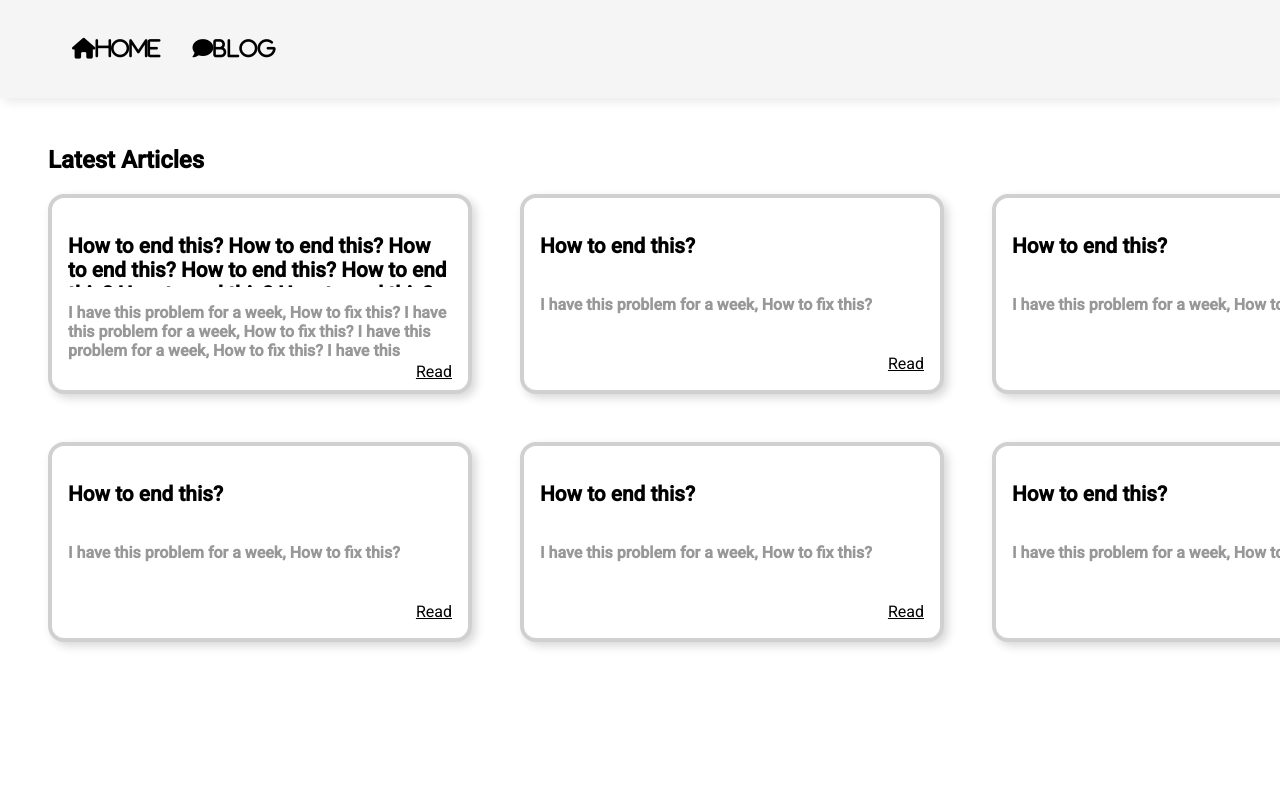
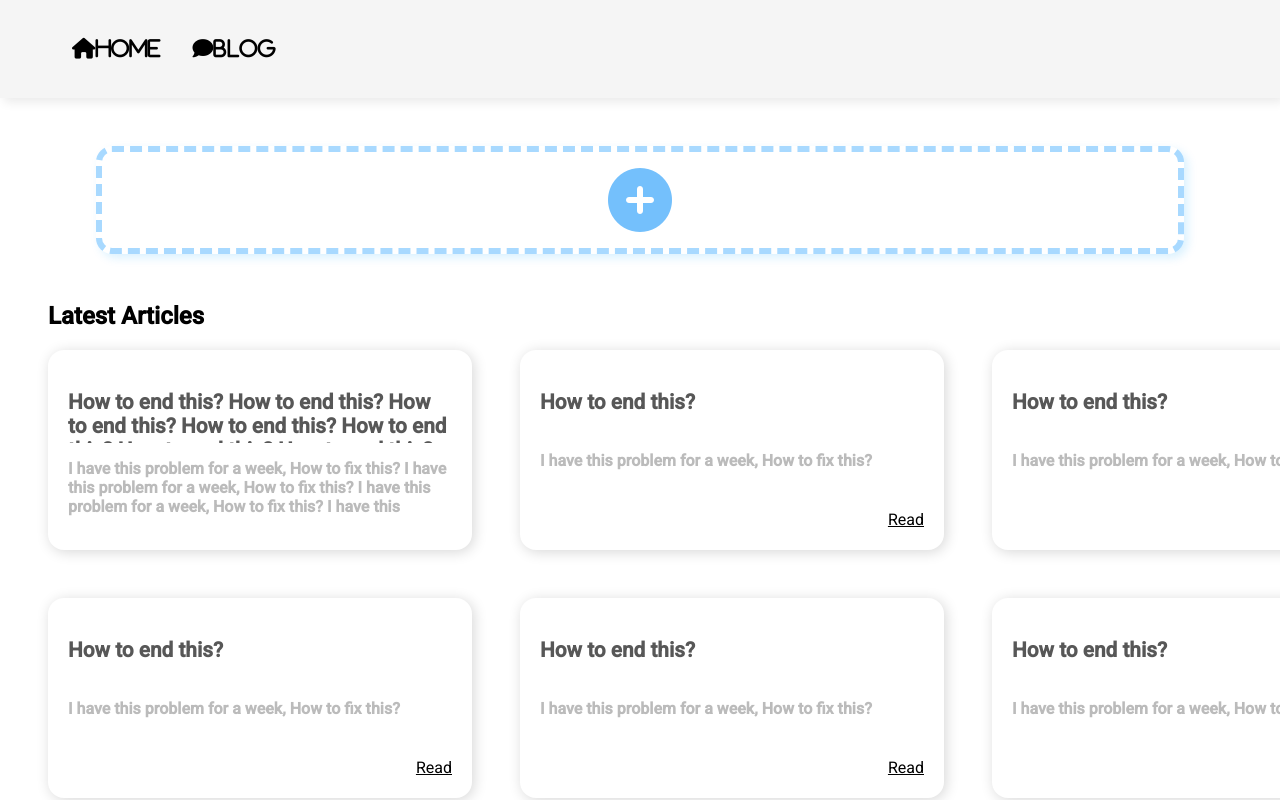
Before and after one commit to Anadyts/Angular-Web-Blog, an Angular app: page /blog in a window 1280 px wide. Shown: the top 800 px of the page. Built offline with nearby package versions, Linux system fonts and the light colour scheme; no server answers; sample sign-in values are in the browser's storage.

Commit message:
Add create blog page

```diff
--- a/src/app/app.routes.ts
+++ b/src/app/app.routes.ts
@@ -5,11 +5,13 @@ import { HomeComponent } from './home/components/home.component';
 import { BlogComponent } from './blog/components/blog.component';
 import { authGuard } from './core/guards/auth.guard';
 import { notAuthGuard } from './core/guards/notAuth.guard';
+import { CreateArticleComponent } from './create-article/components/create-article.component';
 
 export const routes: Routes = [
     {path:'login', component:LoginComponent, canActivate:[notAuthGuard]},
     {path:'blog', component:BlogComponent, canActivate:[authGuard]},
     {path:'register', component:RegisterComponent, canActivate:[notAuthGuard]},
+    {path:'blog/create-article', component:CreateArticleComponent, canActivate:[authGuard]},
     {path:'', component:HomeComponent},
     {path:'**', component:HomeComponent},
 ];
--- a/src/app/blog/components/blog.component.html
+++ b/src/app/blog/components/blog.component.html
@@ -1,6 +1,9 @@
 
 <section class="articles-section">
     <div class="container">
+        <a routerLink="create-article" class="section-create-blog">
+            <i class="fa-solid fa-circle-plus"></i>
+        </a>
         <div class="section-header">
             <h2>Latest Articles</h2>
         </div>
@@ -16,7 +19,7 @@
                     </p>
                 </div>
                 <div class="article-footer">
-                    <a href="">Read</a>
+
                 </div>
             </article>
             <article>
--- a/src/app/blog/components/blog.component.scss
+++ b/src/app/blog/components/blog.component.scss
@@ -1,6 +1,49 @@
 .container{
     margin: 3rem;
 }
+
+.section-create-blog{
+    cursor: pointer;
+    display: flex;
+    justify-content: center;
+    background-color: white;
+    border: rgb(168, 217, 255) 0.4rem dashed;
+    margin: 3rem;
+    border-radius: 1rem;
+    box-shadow: 4px 4px 10px rgba(0, 159, 251, 0.149);
+    transition: .05s all ease;
+
+}
+
+
+.section-create-blog{
+    text-decoration: none;
+}
+.section-create-blog:hover{
+    transform: scale(1.007);
+}
+
+.section-create-blog:active{
+    transform: scale(1.02);
+    box-shadow: 10px 10px 20px rgba(0, 0, 0, 0.128);
+}
+
+
+
+.fa-circle-plus{
+    color: #74C0FC;
+    font-size: 4rem;
+    margin: 1rem;
+}
+
+.fa-circle-plus:active{
+    color: #169aff;
+}
+
+.section-create-blog:active .fa-circle-plus{
+    color: #169aff;
+}
+
 
 .article-list{
     display: grid;
@@ -9,13 +52,20 @@
 }
 
 .article-list article{
-    background-color: white;
-    border: 4px rgb(208, 208, 208) solid;
+    cursor: pointer;
+    background-color: rgb(255, 255, 255);
+    border: 4px rgb(255, 255, 255) solid;
     border-radius: 1rem;
     height: 10rem;
     width: 24rem;
     padding: 1rem;
-    box-shadow: 4px 4px 10px rgba(0, 0, 0, 0.161);
+    box-shadow: 2px 2px 14px rgba(0, 0, 0, 0.161);
+    transition: .1s all ease;
+}
+
+.article-list article:hover{
+    transform: scale(1.05);
+    box-shadow: 4px 4px 20px rgba(0, 0, 0, 0.145);
 }
 
 .article-header{
@@ -24,11 +74,11 @@
     text-overflow: ellipsis;
     overflow: hidden;
     max-height: 4.6rem;
-
+    color: #575757;
 }
 
 .article-description{
-    color: rgb(152, 152, 152);
+    color: rgb(187, 187, 187);
     font-weight: bold;
     height: 4.7rem;
     text-overflow: ellipsis;
--- a/src/app/blog/components/blog.component.ts
+++ b/src/app/blog/components/blog.component.ts
@@ -1,9 +1,10 @@
 import { Component } from '@angular/core';
+import { RouterLink } from '@angular/router';
 
 @Component({
   selector: 'app-blog',
   standalone:true,
-  imports: [],
+  imports: [RouterLink],
   templateUrl: './blog.component.html',
   styleUrl: './blog.component.scss'
 })
--- /dev/null
+++ b/src/app/create-article/components/create-article.component.html
@@ -0,0 +1,23 @@
+<div class="container">
+
+    <div class="form">
+    <div class="header">
+        <h1>📝 Tell the World Your Thoughts</h1>
+    </div>
+
+    <div class="input-box">
+        <p>🖋️ Title</p>
+        <input type="text" placeholder="Type your Title here! ✍️">
+    </div>
+
+    <div class="content-box">
+        <p>📄 Content</p>
+        <textarea placeholder="Write something meaningful... 💬"></textarea>
+    </div>
+
+    <div class="button-box">
+        <button>🚀 Create</button>
+    </div>
+    </div>
+
+</div>
--- /dev/null
+++ b/src/app/create-article/components/create-article.component.scss
@@ -0,0 +1,61 @@
+.container{
+    display: flex;
+    justify-content: center;
+    align-items: center;
+    min-height: 70vh;
+    font-weight: bold;
+
+}
+
+.form{
+    background-color: whitesmoke;
+    box-shadow: 4px 4px 10px rgba(0, 0, 0, 0.2);
+    border-radius: 1rem;
+    padding: 3rem;
+    margin: 5rem;
+}
+
+.form input{
+    width: 80rem;
+    height: 3rem;
+    border:none;
+    border-radius: 0.6rem;
+    padding-left: 1rem;
+    font-size: 1rem;
+
+}
+
+.content-box textarea{
+    width: 80rem;
+    min-height: 20rem;
+    font-size: 1.3rem;
+    padding: 1rem;
+    border: none;
+    border-radius: 1rem;
+}
+
+.input-box{
+    color: rgb(28, 28, 28)
+}
+
+.button-box{
+    margin-top: 1rem;
+}
+
+.button-box button{
+    border-radius: 0.5rem;
+    border: none;
+    background-color: rgb(0, 102, 255);
+    color: white;
+    width: 100%;
+    height: 2.5rem;
+    font-size: 1rem;
+    cursor: pointer;
+    box-shadow: 4px 4px 10px rgba(0, 0, 0, 0.159);
+    transition: all .1s ease;
+}
+
+.button-box button:active{
+    background-color: rgb(0, 83, 206);
+    transform: scale(1.02);
+}
```
Also changed, not shown: src/app/create-article/components/create-article.component.ts (added, +11 -0 lines), src/app/create-article/services/create-article.service.ts (added, +9 -0 lines), 2 other files (tests, documents, lock files or other folders).
